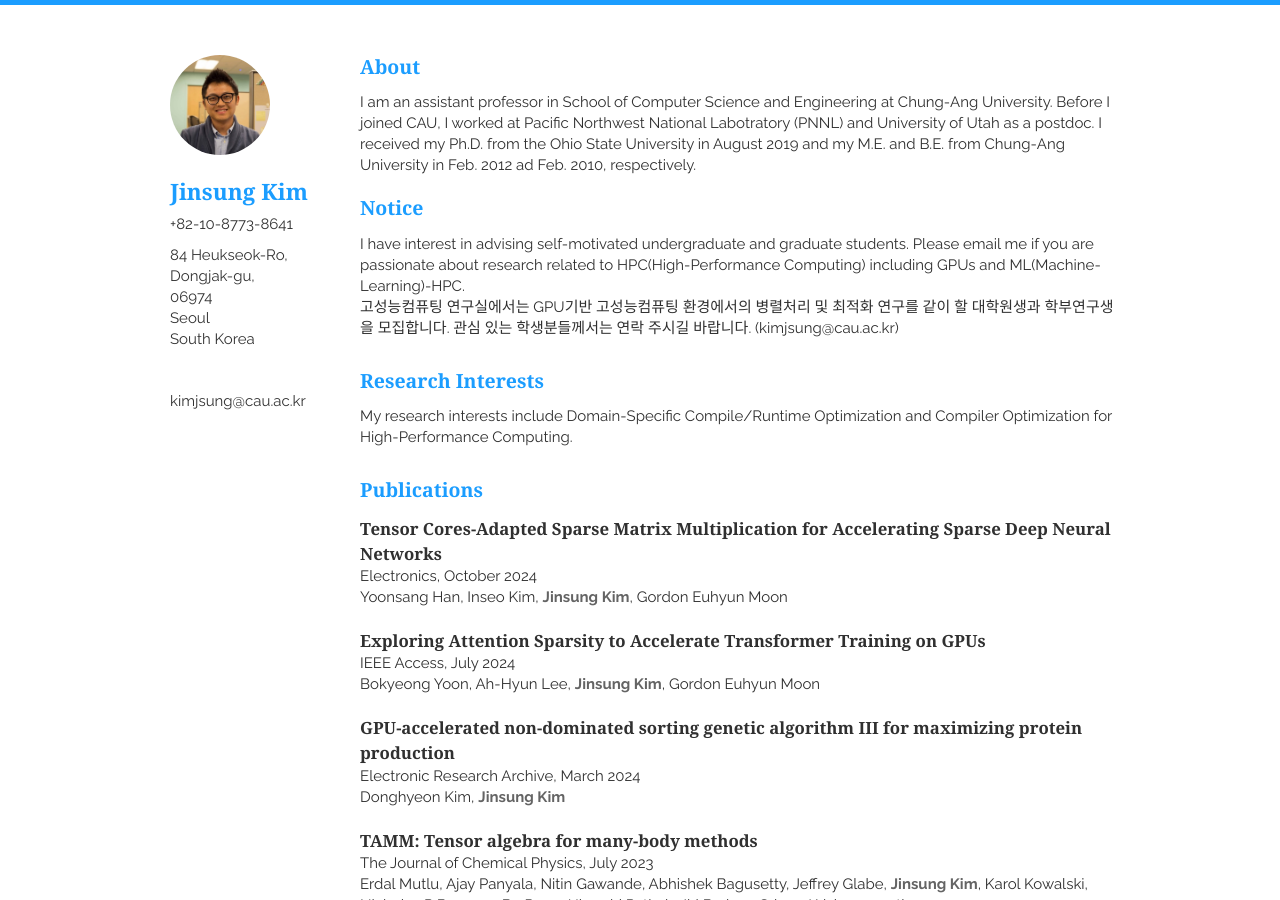
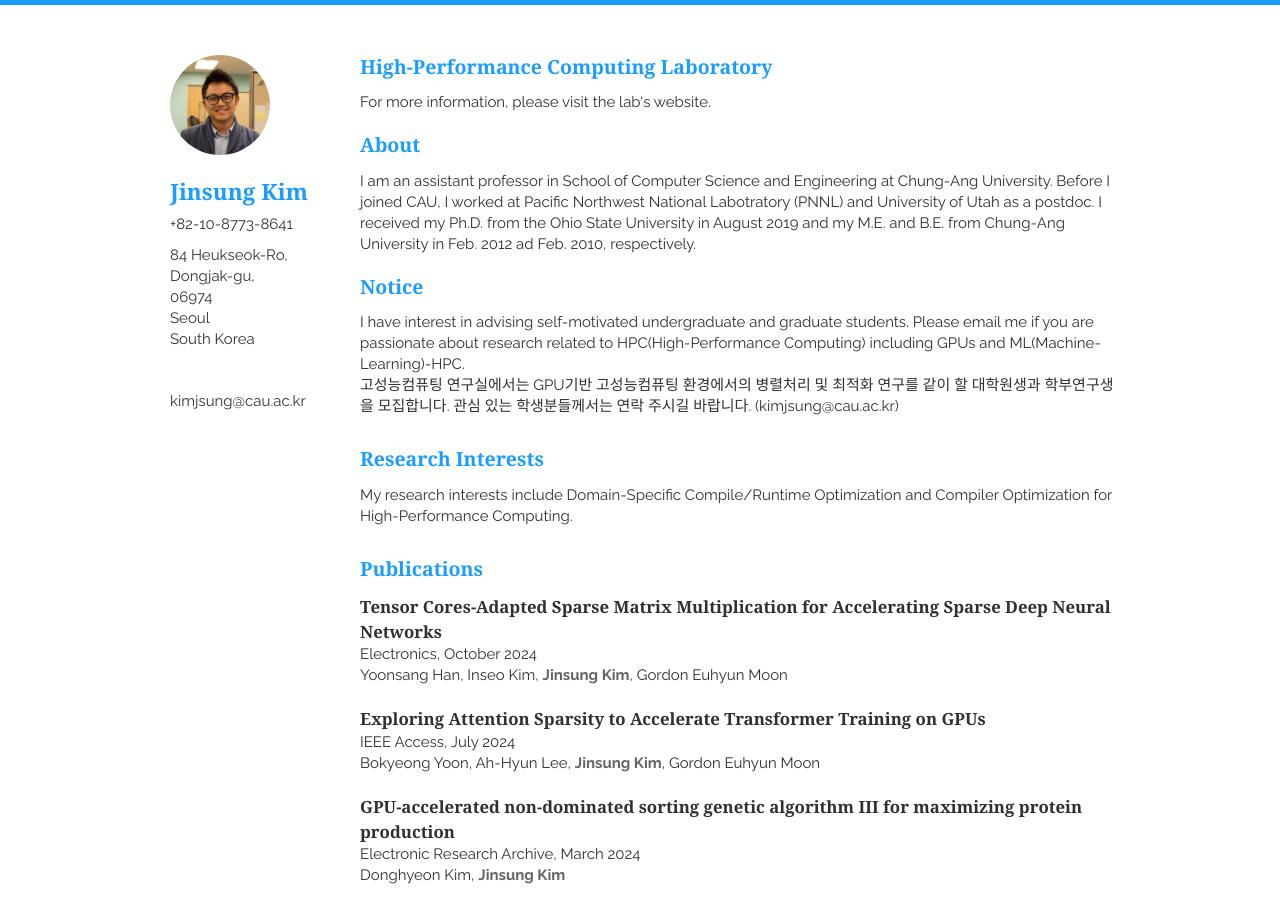
Before and after one commit to kimjsung/kimjsung.github.io, a Jekyll site: the page built from index.html, in a window 1280 px wide and 900 px high. Built offline with Jekyll 4.4.1, drawn with Linux system fonts in a browser that asks for light colours; nearby versions of some CDN libraries; the list of posts is cut into pages by our own code.

Commit message:
Update about.html

```diff
--- a/_includes/about.html
+++ b/_includes/about.html
@@ -1,4 +1,10 @@
 <section class="thirteen columns">
+    <h1> High-Performance Computing Laboratory</h1>
+    <article>
+        <p>
+            For more information, please visit the <a href="https://hpcl.cau.ac.kr">lab's website</a>.
+        </p>
+    </article>
     <h1>About</h1>
     <article>
         <p>
```
